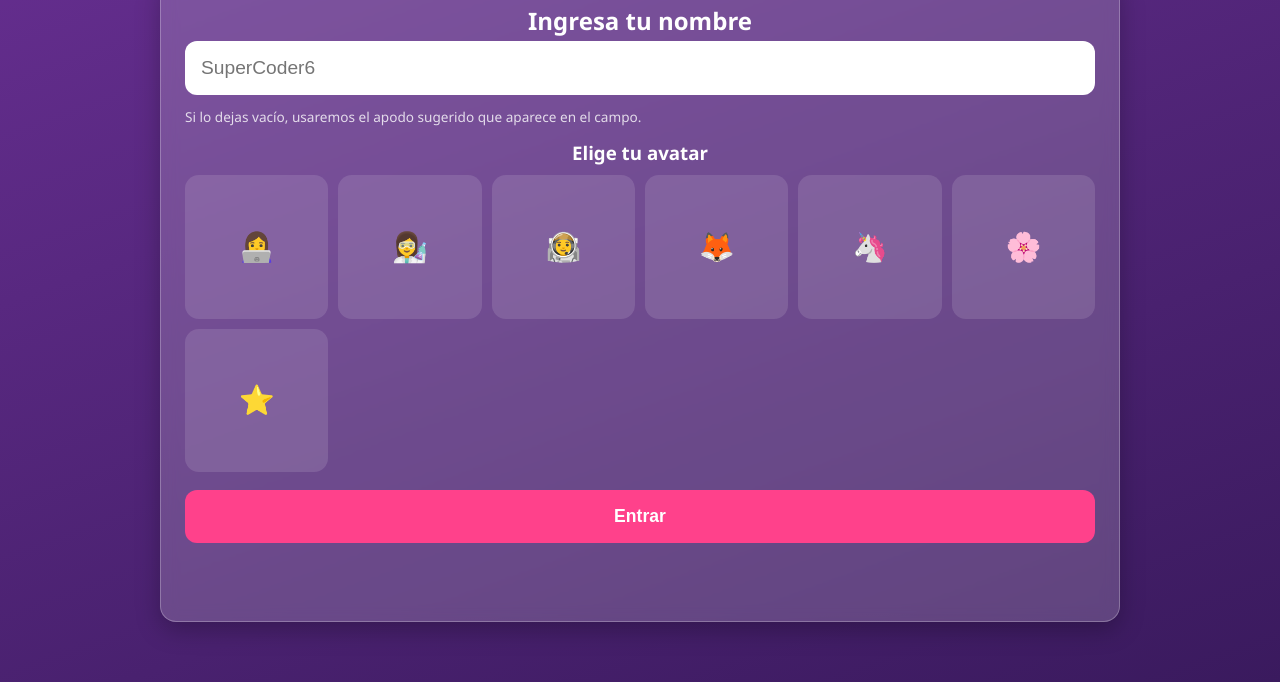
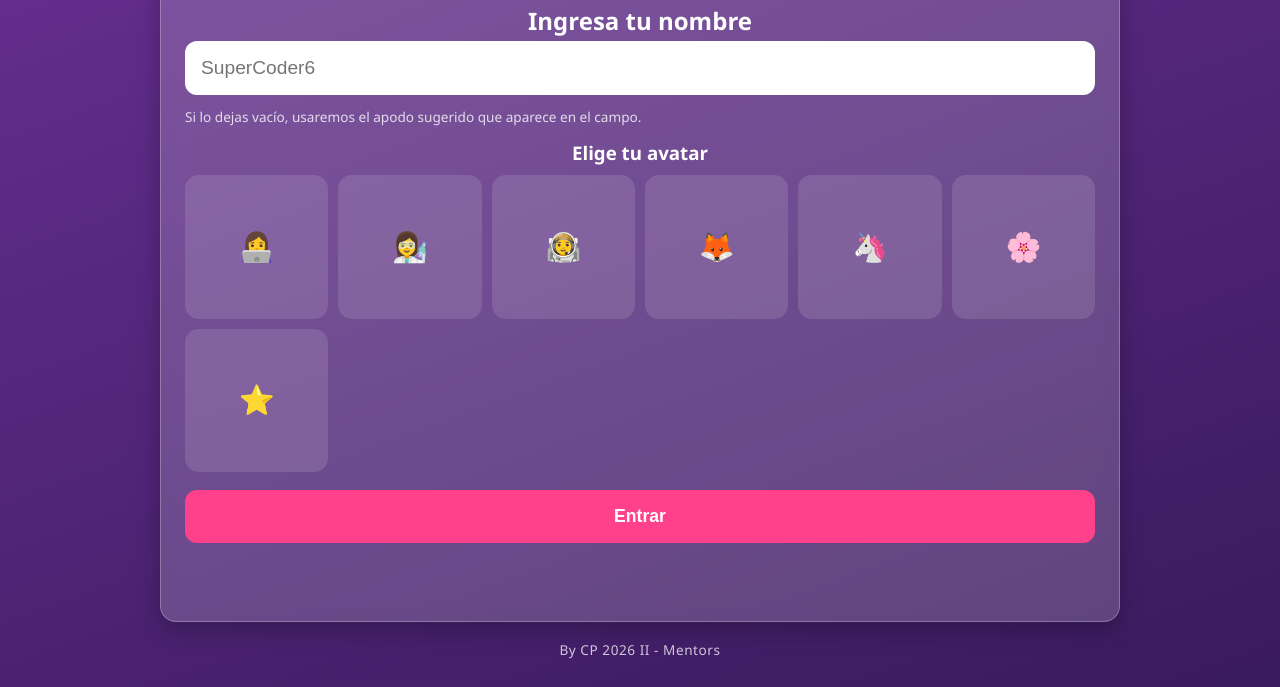
Before and after one commit to fabianramirez01-prog/chicas-progamadoras-quiz, a website: page public/index.html in a window 1280 px wide. Shown: the part 118-805 px from the top of the page. Drawn offline with nearby package versions, Linux system fonts and the light colour scheme; no server answers.

Commit message:
styles: add footer styles

```diff
--- a/public/index.html
+++ b/public/index.html
@@ -91,6 +91,8 @@
       </section>
     </div>
 
+    <footer class="app-footer">By CP 2026 II - Mentors</footer>
+
     <script src="/socket.io/socket.io.js"></script>
     <script src="/player.js"></script>
   </body>
--- a/public/style.css
+++ b/public/style.css
@@ -843,3 +843,14 @@ button:disabled {
     height: 40px;
   }
 }
+
+/* ---- App footer ---- */
+.app-footer {
+  width: 100%;
+  text-align: center;
+  padding: 18px 0 8px;
+  margin-top: auto;
+  font-size: 0.85rem;
+  letter-spacing: 0.04em;
+  opacity: 0.75;
+}
```
Also changed, not shown: public/host.html (+2 -0 lines).
